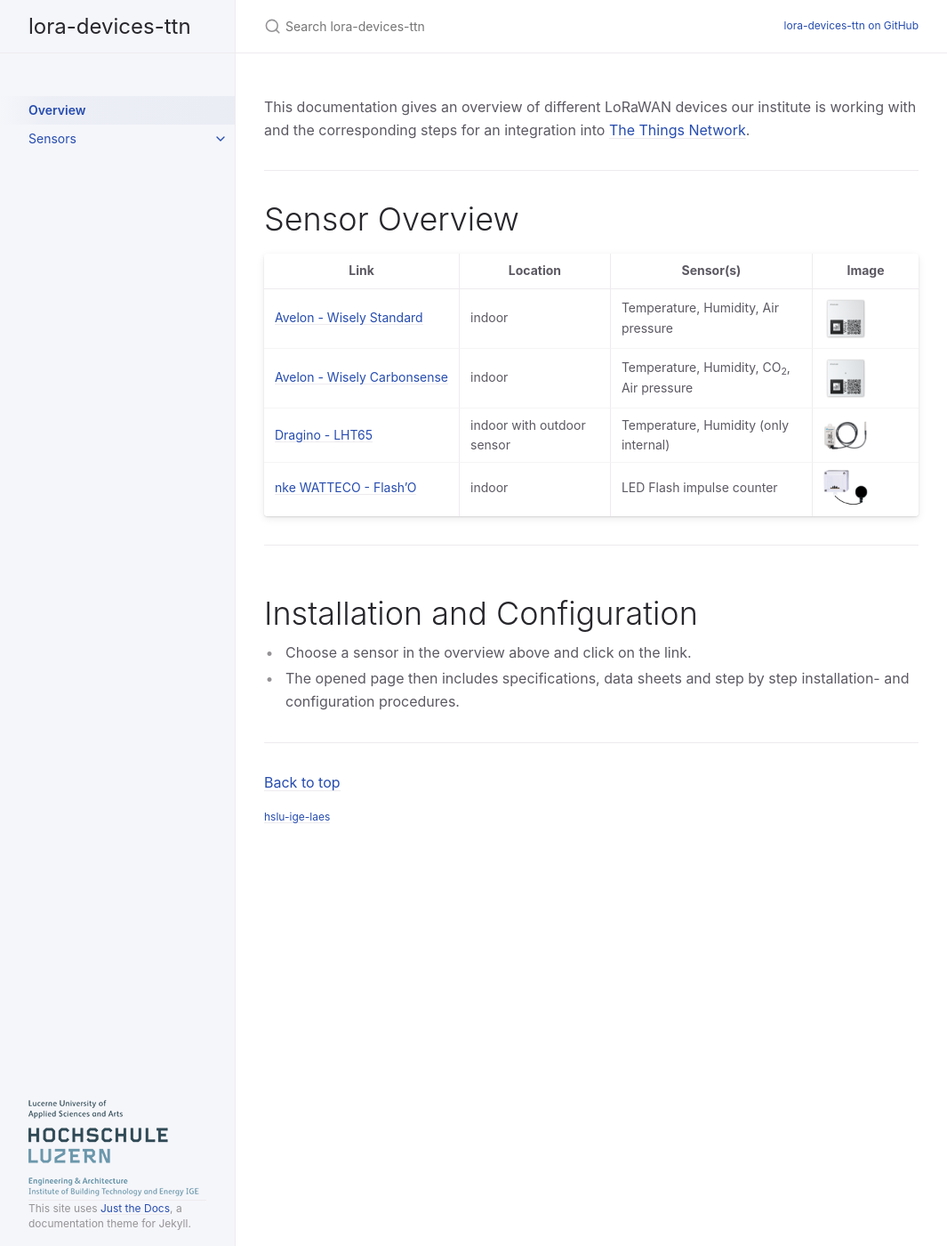
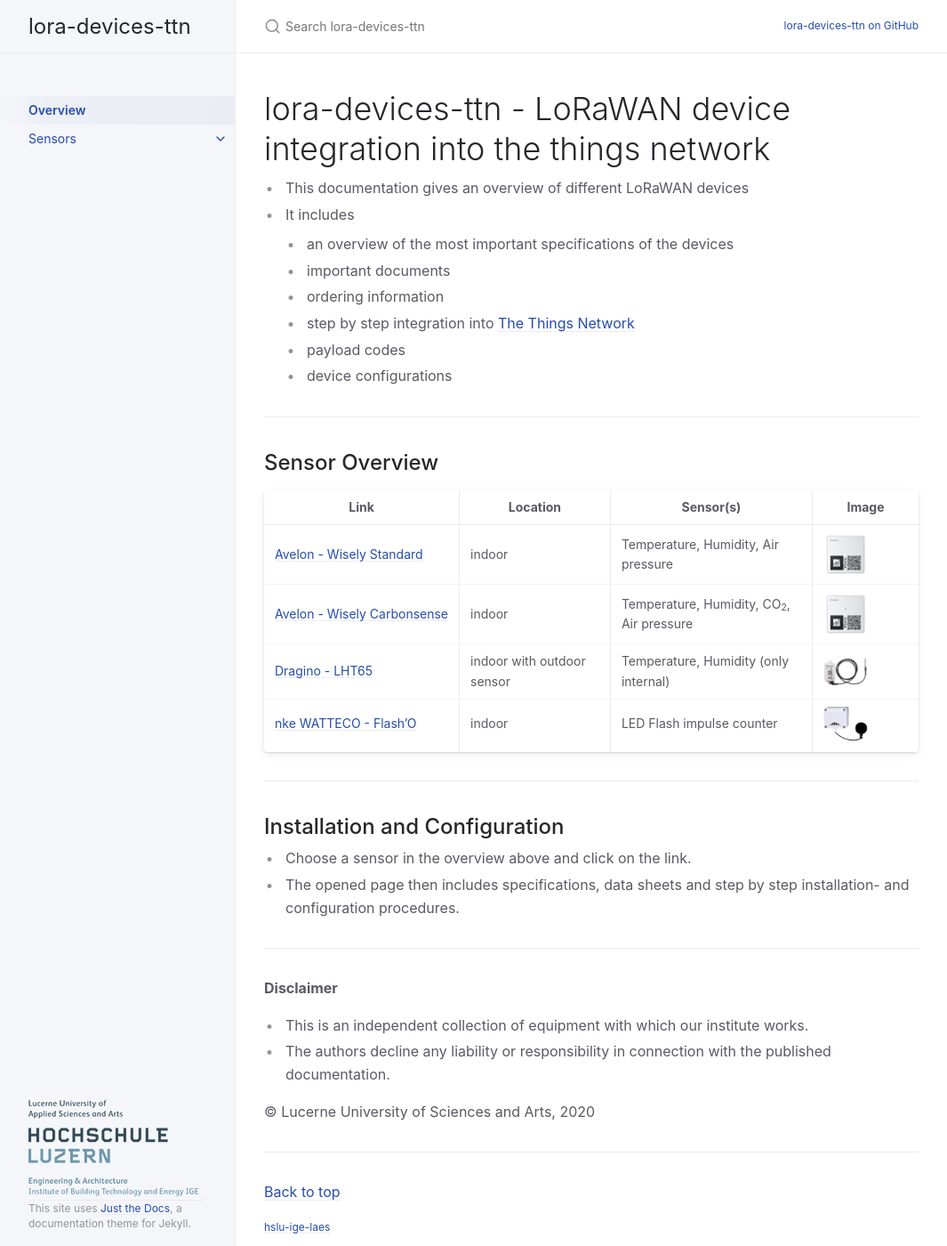
Before and after one commit to hslu-ige-laes/lora-devices-ttn, a Jekyll site: the page built from index.md, in a window 1280 px wide and 1400 px high. Shown: the whole window at 89% size, without its empty margins (107-1172 px from the left). Built offline with Jekyll 4.4.1, drawn with Linux system fonts in a browser that asks for light colours.

Commit message:
Update index.md

```diff
--- a/index.md
+++ b/index.md
@@ -6,11 +6,20 @@ description: "LoRaWAN device integration into ttn (the things network)"
 permalink: /
 ---
 
-This documentation gives an overview of different LoRaWAN devices our institute is working with and the corresponding steps for an integration into [The Things Network](https://www.thethingsnetwork.org/).
+# lora-devices-ttn - LoRaWAN device integration into the things network
 
----
+- This documentation gives an overview of different LoRaWAN devices
+- It includes
+  - an overview of the most important specifications of the devices
+  - important documents
+  - ordering information
+  - step by step integration into [The Things Network](https://www.thethingsnetwork.org/)
+  - payload codes
+  - device configurations
 
-# Sensor Overview
+<hr>
+
+## Sensor Overview
 
 | Link | Location| Sensor(s)| Image|
 | --- | --- | --- | --- |
@@ -19,8 +28,16 @@ This documentation gives an overview of different LoRaWAN devices our institute
 | [Dragino - LHT65](https://hslu-ige-laes.github.io/lora-devices-ttn/docs/sensors/dragino-lht65/) | indoor with outdoor sensor | Temperature, Humidity (only internal) | <img src="https://github.com/hslu-ige-laes/lora-devices-ttn/raw/master/docs/sensors/dragino-lht65_01.png" width="50" align="center"> |
 | [nke WATTECO - Flash'O](https://hslu-ige-laes.github.io/lora-devices-ttn/docs/sensors/nke-watteco-flash-o/) | indoor | LED Flash impulse counter | <img src="https://github.com/hslu-ige-laes/lora-devices-ttn/raw/master/docs/sensors/nke-watteco-flash-o_01.png" width="50" align="center"> |
 
----
+<hr>
 
-# Installation and Configuration
+## Installation and Configuration
 - Choose a sensor in the overview above and click on the link.
 - The opened page then includes specifications, data sheets and step by step installation- and configuration procedures.
+
+<hr>
+
+**Disclaimer**<br>
+- This is an independent collection of equipment with which our institute works.
+- The authors decline any liability or responsibility in connection with the published documentation.
+
+&copy; Lucerne University of Sciences and Arts, 2020
```
